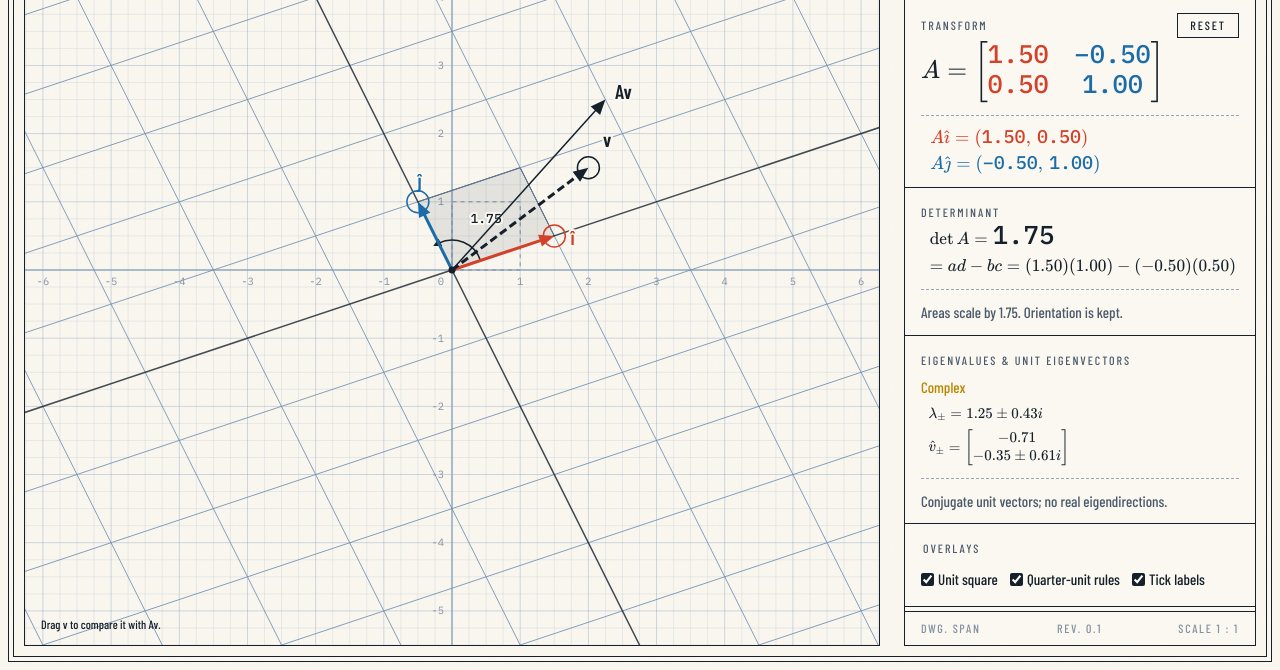
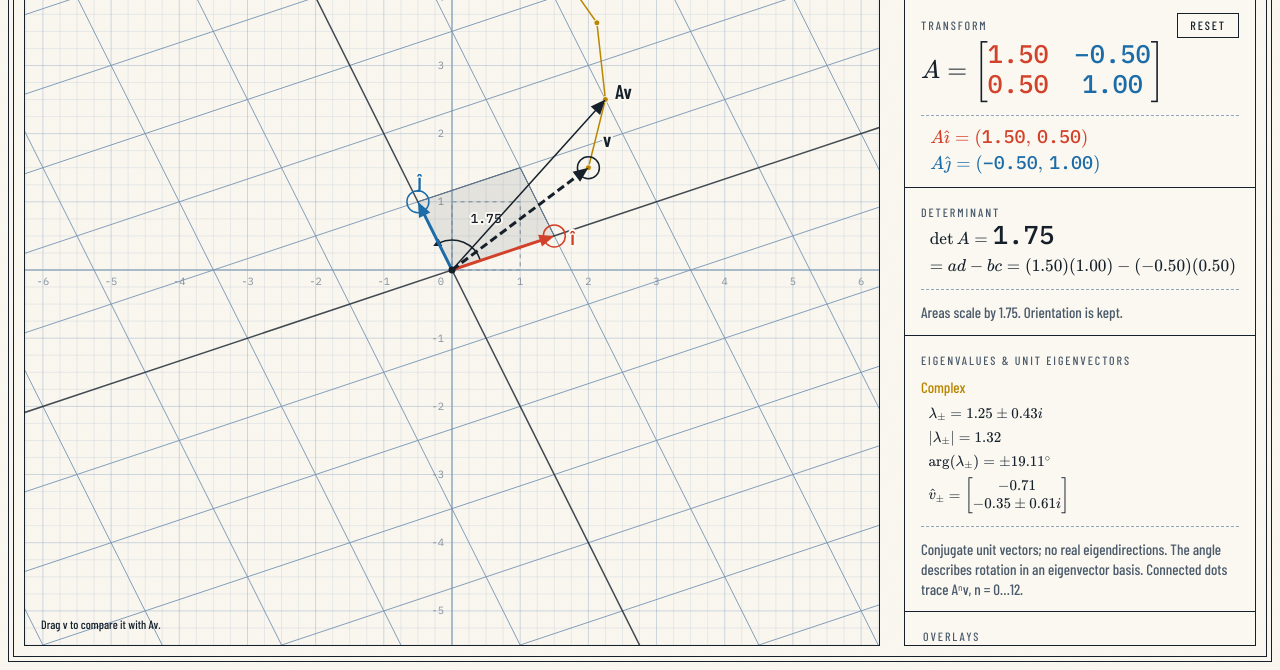
Before and after one commit to kur1ous/span, a website built with Vite: page index.html in a window 1280 px wide. Shown: the part 130-800 px from the top of the page. Built offline with nearby package versions, Linux system fonts and the light colour scheme.

Commit message:
trace probe orbits for complex eigenvalues

```diff
--- /dev/null
+++ b/src/math/orbit.ts
@@ -0,0 +1,18 @@
+import { apply, eigen, type Eigen, type Mat2, type Vec2 } from './mat2';
+
+export function complexPolar(e: Eigen) {
+  if (e.kind !== 'complex') return null;
+  return { modulus: Math.hypot(e.re, e.im), angle: Math.atan2(e.im, e.re) };
+}
+
+export function complexOrbit(m: Mat2, v: Vec2): Vec2[] {
+  if (eigen(m).kind !== 'complex') return [];
+  const points: Vec2[] = [];
+  let point = v;
+  for (let n = 0; n <= 12; n++) {
+    if (!point.every(Number.isFinite)) break;
+    points.push(point);
+    point = apply(m, point);
+  }
+  return points;
+}
--- a/src/plane.ts
+++ b/src/plane.ts
@@ -10,6 +10,7 @@
 
 import { apply, columns, type Mat2, type Vec2 } from './math/mat2';
 import { nearEigendirection } from './math/probe';
+import { complexOrbit } from './math/orbit';
 import type { Which } from './edit';
 import { fmt } from './format';
 import { arrowGeometry, eigenLines, eigenRing, orientationArc, paperGrid, transformedGrid } from './geometry';
@@ -98,6 +99,9 @@ export function createPlane(host: HTMLElement): Plane {
   const arcHead = el('polygon', 'orient-head', svg);
   const detLabel = el('text', 'det-label', svg);
   const eigenOverlay = el('g', 'eigen-overlay', svg, { 'aria-label': 'Eigenlines' });
+  const orbitOverlay = el('g', 'orbit-overlay', svg, {
+    role: 'group', 'aria-label': 'Probe orbit: A to the power n times v, n from 0 to 12',
+  });
 
   const vecs = el('g', 'vectors', svg);
   const shaftI = el('line', 'shaft shaft-i', vecs);
@@ -197,6 +201,16 @@ export function createPlane(host: HTMLElement): Plane {
   }
 
   function drawProbe(m: Mat2) {
+    orbitOverlay.replaceChildren();
+    const orbit = complexOrbit(m, probe).map((point) => toScreen(view, point));
+    orbitOverlay.style.display = orbit.length ? '' : 'none';
+    if (orbit.length) {
+      el('polyline', 'orbit-line', orbitOverlay, { points: pts(orbit) });
+      orbit.forEach((point, n) => {
+        const dot = el('circle', 'orbit-dot', orbitOverlay, { cx: f(point[0]), cy: f(point[1]) });
+        el('title', undefined, dot).textContent = `A^${n} v`;
+      });
+    }
     const image = apply(m, probe);
     const tip = toScreen(view, probe);
     drawArrow(shaftV, headV, labelV, tip);
--- a/src/readout.ts
+++ b/src/readout.ts
@@ -1,6 +1,7 @@
 import katex from 'katex';
 import { fmt } from './format';
 import { det, eigen, type Mat2, type Vec2 } from './math/mat2';
+import { complexPolar } from './math/orbit';
 
 // \htmlClass is the only extension we allow, so colours and the mono override
 // come from style.css instead of being baked into the TeX
@@ -46,12 +47,16 @@ export function eigenReadout(m: Mat2): { kind: string; tex: string; note: string
   let rows: string[];
   let note = '';
   if (e.kind === 'complex') {
+    const polar = complexPolar(e)!;
     rows = [
       `\\lambda_{\\pm}=${fmt(e.re)}\\pm ${fmt(e.im)}i`,
+      `|\\lambda_{\\pm}|=${fmt(polar.modulus)}`,
+      `\\arg(\\lambda_{\\pm})=\\pm ${fmt(polar.angle * 180 / Math.PI)}^\\circ`,
       `\\hat v_{\\pm}=\\begin{bmatrix}${fmt(e.vRe[0])}\\\\` +
         `${fmt(e.vRe[1])}\\pm ${fmt(e.vIm[1])}i\\end{bmatrix}`,
     ];
-    note = 'Conjugate unit vectors; no real eigendirections.';
+    note = 'Conjugate unit vectors; no real eigendirections. ' +
+      'The angle describes rotation in an eigenvector basis. Connected dots trace Aⁿv, n = 0…12.';
   } else if (e.kind === 'repeated') {
     rows = [`\\lambda_1=\\lambda_2=${fmt(e.value)}`];
     e.vectors.forEach((v, i) => rows.push(`\\hat v_${i + 1}=${vector(v)}`));
--- a/src/style.css
+++ b/src/style.css
@@ -50,6 +50,7 @@
   --w-vector: 3px;
   --eigen-dash: 8 4;
   --eigen-ring-radius: 40;
+  --orbit-dot-radius: 3px;
 
   /* motion */
   --ease: cubic-bezier(0.22, 0.7, 0.2, 1);
@@ -176,6 +177,19 @@ body::before {
 
 .eigen-overlay {
   pointer-events: none;
+}
+
+.orbit-overlay { pointer-events: none; }
+.orbit-line {
+  fill: none;
+  stroke: var(--eigen);
+  stroke-width: var(--w-rule);
+}
+.orbit-dot {
+  r: var(--orbit-dot-radius);
+  fill: var(--eigen);
+  stroke: var(--paper);
+  stroke-width: var(--w-hair);
 }
 
 .eigen-line {
```
Also changed, not shown: src/math/orbit.test.ts (added, +52 -0 lines), src/readout.test.ts (+2 -0 lines).
